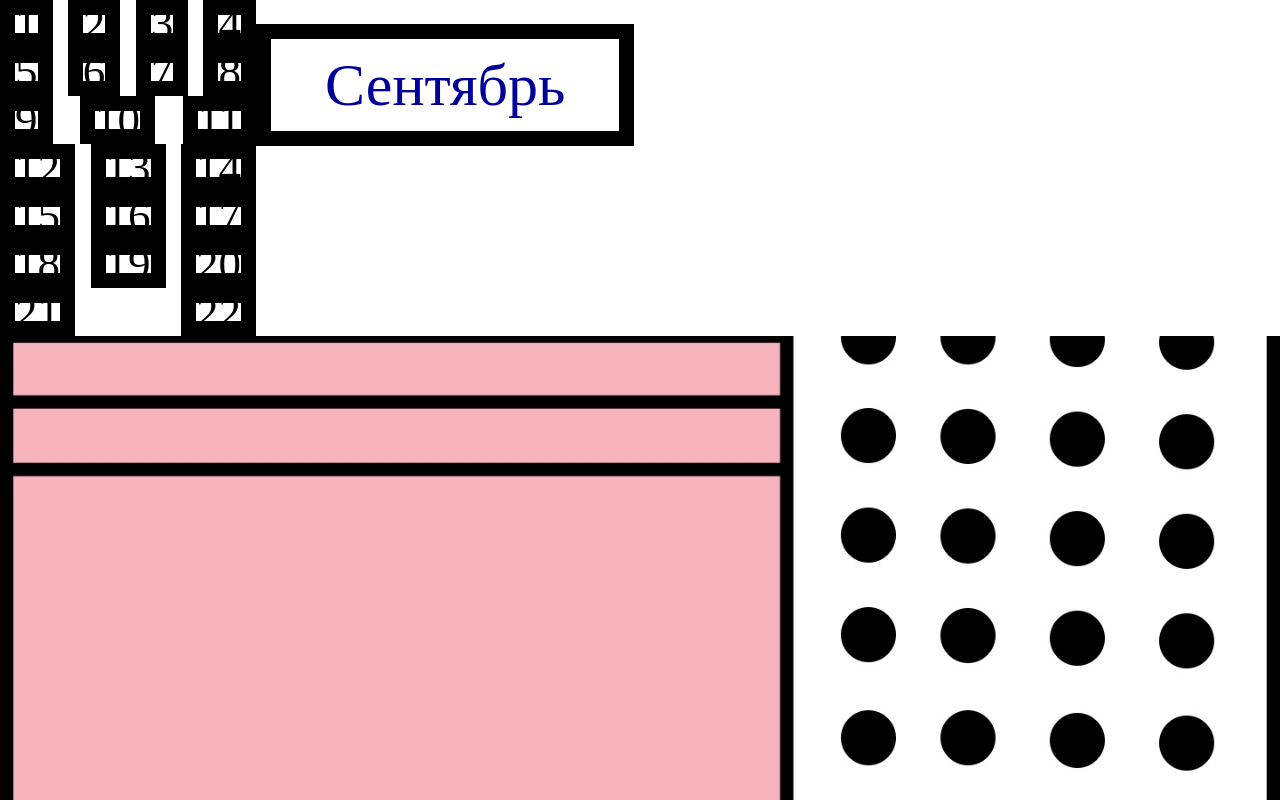
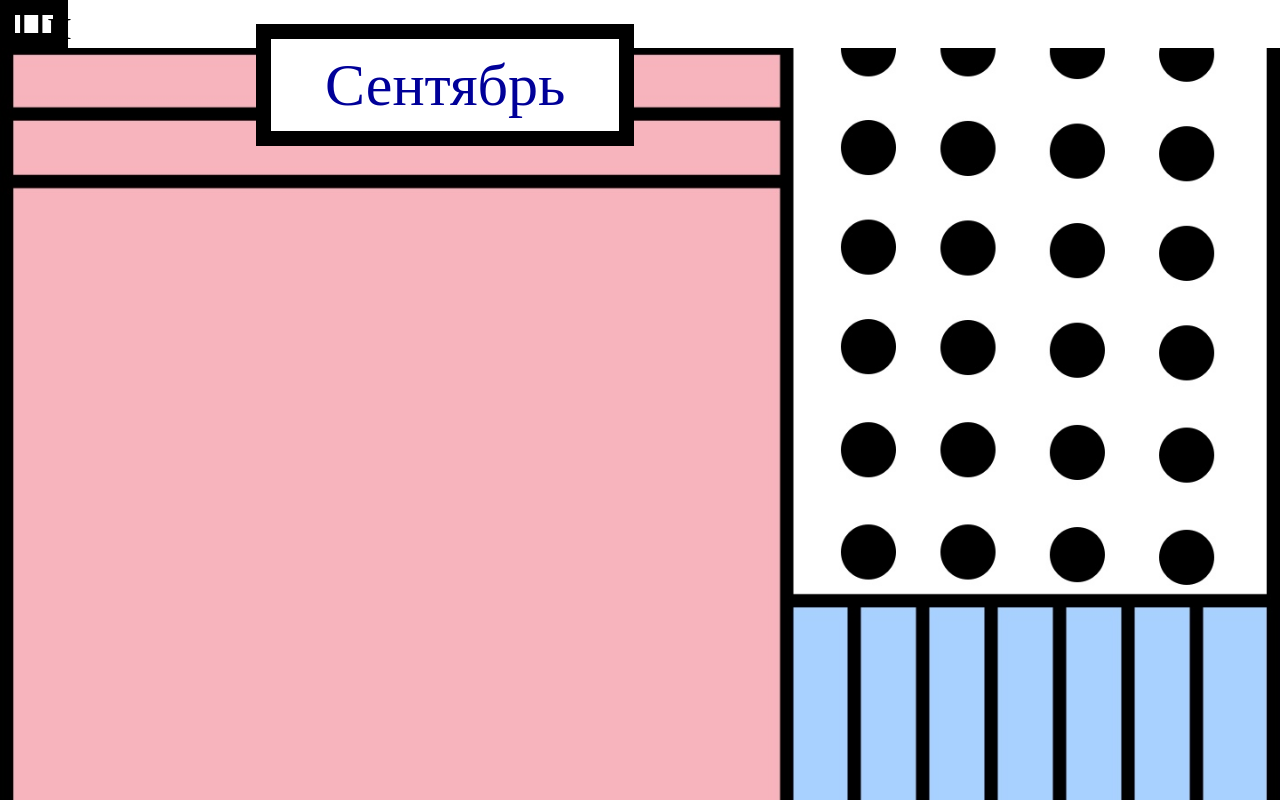
Before and after one commit to polinafilacheva/dnevnik, a plain HTML site: page new.html in a window 1280 px wide. Shown: the top 800 px of the page. Drawn offline with Linux system fonts and the light colour scheme; files whose address does not match are found by name.

Commit message:
изменения на страницах

```diff
--- a/new.html
+++ b/new.html
@@ -8,30 +8,12 @@
 
 </head>
 <body>
-  <div class="cal">
-    <div class="cal-item">1</div>
-    <div class="cal-item">2</div>
-    <div class="cal-item">3</div>
-    <div class="cal-item">4</div>
-    <div class="cal-item">5</div>
-    <div class="cal-item">6</div>
-    <div class="cal-item">7</div>
-    <div class="cal-item">8</div>
-    <div class="cal-item">9</div>
-    <div class="cal-item">10</div>
-    <div class="cal-item">11</div>
-    <div class="cal-item">12</div>
-    <div class="cal-item">13</div>
-    <div class="cal-item">14</div>
-    <div class="cal-item">15</div>
-    <div class="cal-item">16</div>
-    <div class="cal-item">17</div>
-    <div class="cal-item">18</div>
-    <div class="cal-item">19</div>
-    <div class="cal-item">20</div>
-    <div class="cal-item">21</div>
-    <div class="cal-item">22</div>
-  </div>
+  <section class="soled">
+    <div class="cal">
+    <p>Пн</p>
+    </div>
+  </section>
+
   <div class="new">
 </div>
 <div class="button">
--- a/style/layout.css
+++ b/style/layout.css
@@ -22,12 +22,11 @@ body {
   background-repeat: no-repeat;
   background-position: center;
   background-size: cover;
-
 }
 
 .hero-text {
   position: absolute;
-  top: 7%;
+  top: %;
   left: 20%;
 
   text-align: center;
@@ -126,21 +125,19 @@ background-color: #fff;
   font-size: 30px;
 }
 .cal {
-  display: flex;
 
-  width: 20%;
+flex: initial;
+  width: 3%;
   height: 10%;
 
   background-color: #fff;
+  background-size: auto;
 
   font-family: 'futura';
 
   flex-wrap: wrap;
-  justify-content: space-between;
-}
-.cal-item{
-  top: 20%;
-  left: 20%;
+
+
 
   display: flex;
 
@@ -149,6 +146,11 @@ background-color: #fff;
 
   font-size: 45px;
 }
+
+.soled{
+
+}
+
 .table{
   position: absolute;
   top:90%;
```
Also changed, not shown: data.html (+1 -1 lines), imghero.html (+2 -1 lines), newimg.html (+3 -2 lines). Lines whose indentation alone changed are shown as unchanged.
